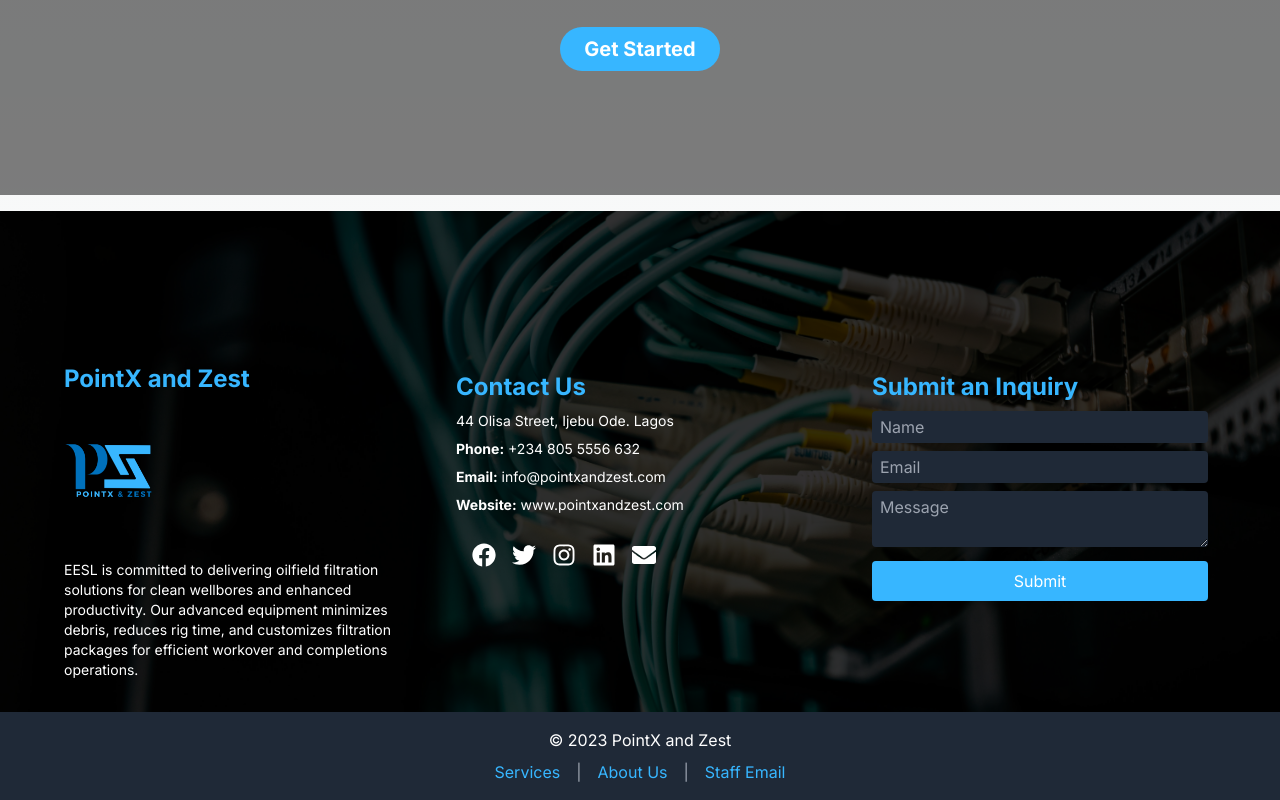
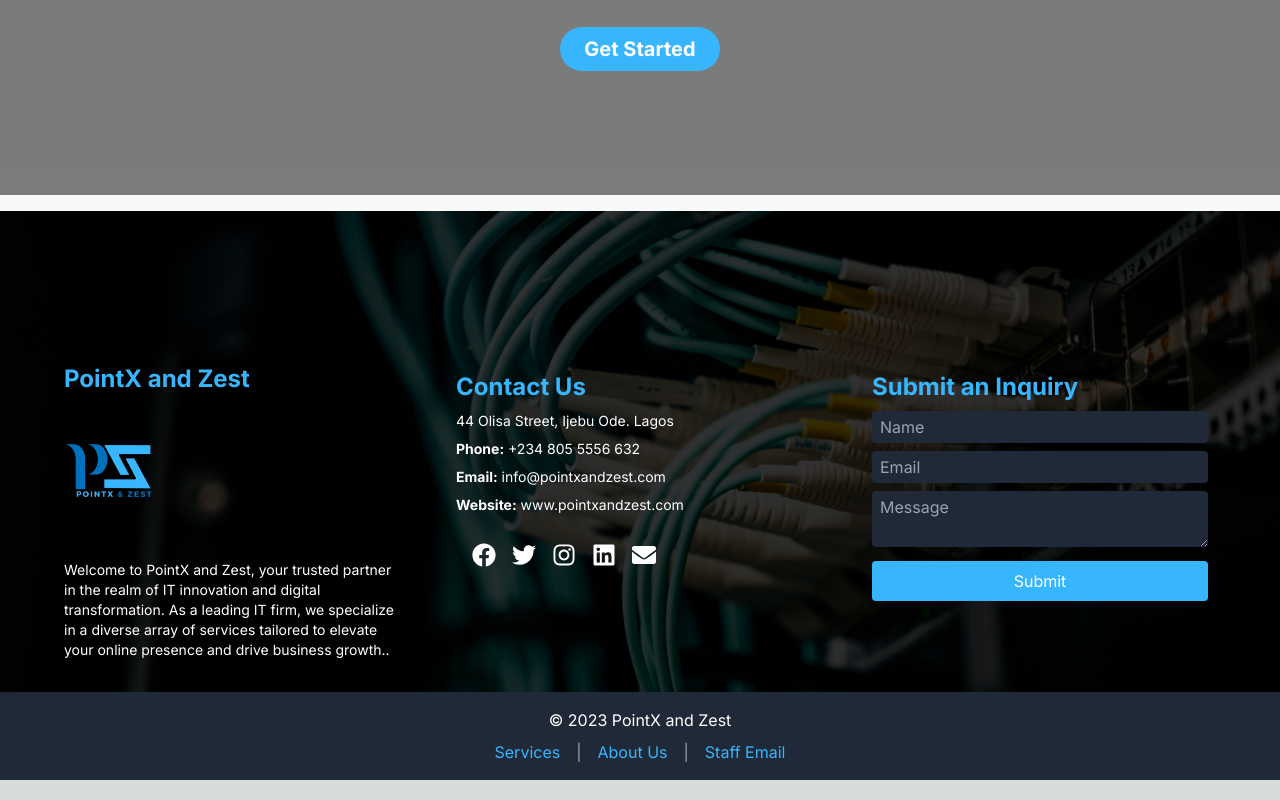
Before and after one commit to joseph-anselm/pointxandzest, a Next.js app: page / in a window 1280 px wide. Shown: the part 2592-3392 px from the top of the page. Built offline with nearby package versions, Linux system fonts and the light colour scheme.

Commit message:
maintenance

```diff
--- a/components/Footer.js
+++ b/components/Footer.js
@@ -45,7 +45,7 @@
           <img className="h-auto w-[100px] mb-4" src="/img/logo-pointx.png" alt="PointX and Zest" />
           <div className="text-white">
 
-            <p className="text-sm">EESL is committed to delivering oilfield filtration solutions for clean wellbores and enhanced productivity. Our advanced equipment minimizes debris, reduces rig time, and customizes filtration packages for efficient workover and completions operations.</p>
+            <p className="text-sm">Welcome to PointX and Zest, your trusted partner in the realm of IT innovation and digital transformation. As a leading IT firm, we specialize in a diverse array of services tailored to elevate your online presence and drive business growth..</p>
           </div>
         </div>
 
--- a/components/VisionMission.js
+++ b/components/VisionMission.js
@@ -14,7 +14,7 @@
               exceptional online experiences, strategic IT advisory, and strong online
               brand building.
             </p>
-            <div className="flex-1">
+            <div className="flex-shrink-0">
               <Image
                 src="/img/pointx-img1.jpg"
                 alt="Vision Image"
@@ -34,7 +34,7 @@
               brand consultancy and optimization, and SEO solutions, to help businesses
               thrive in the digital world.
             </p>
-            <div className="flex-1">
+            <div className="flex-shrink-0">
               <Image
                 src="/img/pointx-img2.jpg"
                 alt="Mission Image"
```
